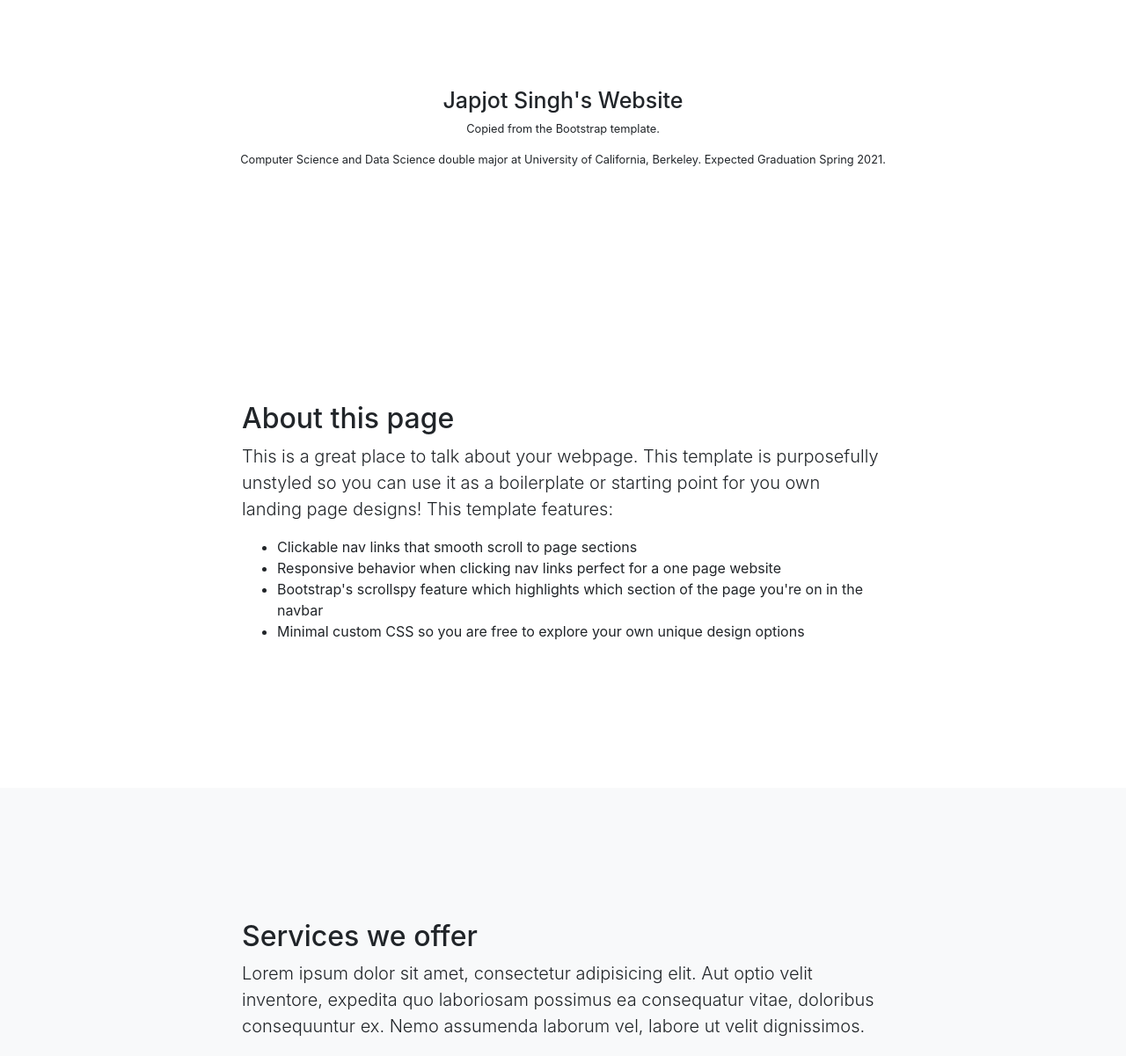
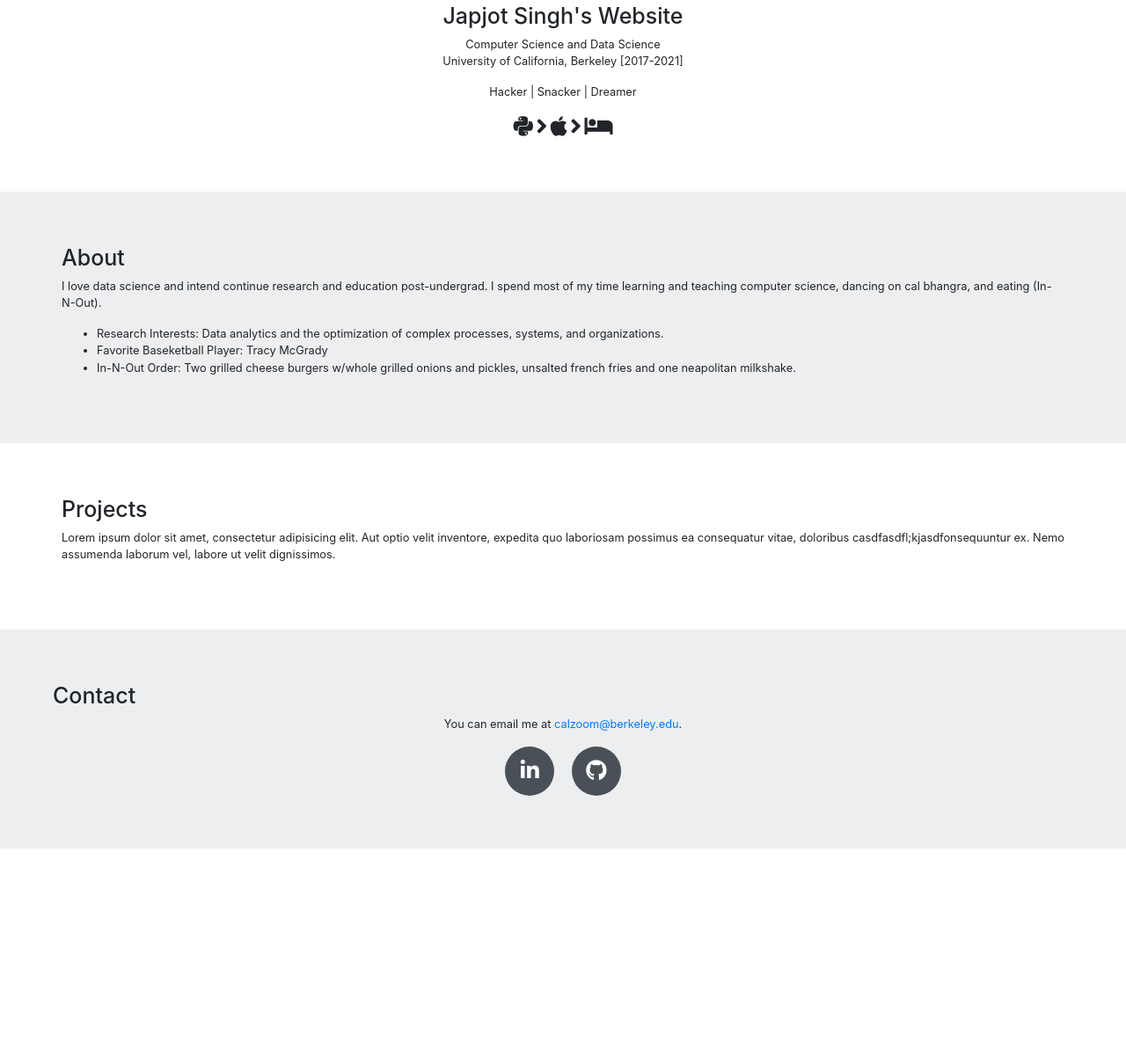
Before and after one commit to calzoom/calzoom.github.ios, a plain HTML site: page index.html in a window 1280 px wide. Shown: the part 57-1258 px from the top of the page at 88% size. After the commit the page ends 1022 px from the top, so only its background shows below. Drawn offline with Linux system fonts and the light colour scheme.

Commit message:
mvp done

```diff
--- a/css/scrolling-nav.css
+++ b/css/scrolling-nav.css
@@ -3,6 +3,8 @@
  * Copyright 2013-2017 Start Bootstrap
  * Licensed under MIT (https://github.com/BlackrockDigital/startbootstrap-scrolling-nav/blob/master/LICENSE)
  */
+
+/*japjot srcode*/
 
 header {
   padding: 154px 0 100px;
@@ -20,4 +22,25 @@ section {
 
 #title{
 	font-size: 25px;
+	}
+
+.social-icons a {
+  display: inline-block;
+  height: 3.5rem;
+  width: 3.5rem;
+  background-color: #495057;
+  color: #fff !important;
+  border-radius: 100%;
+  text-align: center;
+  font-size: 1.5rem;
+  line-height: 3.5rem;
+  margin-right: 1rem;
 }
+
+.social-icons a:last-child {
+  margin-right: 0;
+}
+
+.social-icons a:hover {
+  background-color: #F83151;
+}
--- a/index.html
+++ b/index.html
@@ -1,3 +1,5 @@
+<!-- japjot -->
+
 <!DOCTYPE html>
 <html lang="en">
 
@@ -10,7 +12,7 @@
     <meta name="description" content="">
     <meta name="author" content="">
 
-    <title>Japjot Singh's Wessbsite</title>
+    <title>Japjot Singh's Wesbsite</title>
 
     <!-- Bootstrap core CSS -->
     <link href="vendor/bootstrap/css/bootstrap.min.css" rel="stylesheet">
@@ -18,9 +20,11 @@
     <!-- Custom styles for this template -->
     <link href="css/scrolling-nav.css" rel="stylesheet">
 
+    <link rel="stylesheet" href="https://use.fontawesome.com/releases/v5.2.0/css/all.css" integrity="sha384-hWVjflwFxL6sNzntih27bfxkr27PmbbK/iSvJ+a4+0owXq79v+lsFkW54bOGbiDQ" crossorigin="anonymous">
+
   </head>
 
-  <body id="page-top">
+  <body id="page-top" class="small">
 
     <!-- Navigation -->
     <!-- <nav class="navbar navbar-expand-lg navbar-dark bg-dark fixed-top" id="mainNav">
@@ -46,60 +50,72 @@
     </nav> -->
 
     <!-- <header class="bg-primary text-white"> -->
-    <header class="text-black">
+    <header class="text-black" style="padding: 60px;">
       <div class="container text-center">
         <h1 id="title">Japjot Singh's Website</h1>
-        <p class="text-center small">Copied from the Bootstrap template.</p>
-        <p class="text-center small">Computer Science and Data Science double major at University of California, Berkeley. Expected Graduation Spring 2021.</p>
+        <p class="text-center">Computer Science and Data Science<br />University of California, Berkeley [2017-2021]</p>
+        <p>Hacker | Snacker | Dreamer</p>
+        <i class="fab fa-python fa-2x"></i> <i class="fas fa-angle-right fa-2x"></i>
+        <i class="fab fa-apple fa-2x"></i> <i class="fas fa-angle-right fa-2x"></i>
+        <i class="fas fa-bed fa-2x"></i>
       </div>
     </header>
 
-    <section id="about">
+
+
+    <section id="about" style="background:#edeeef; padding: 60px;">
       <div class="container">
         <div class="row">
-          <div class="col-lg-8 mx-auto">
-            <h2>About this page</h2>
-            <p class="lead">This is a great place to talk about your webpage. This template is purposefully unstyled so you can use it as a boilerplate or starting point for you own landing page designs! This template features:</p>
+          <!-- <div class="col-lg-8 mx-auto"> WHAT IS THIS?!-->
+            <h1 id="title">About</h1>
+            <p>I love data science and intend continue research and education post-undergrad. I spend most of my time learning and teaching computer science, dancing on cal bhangra, and eating (In-N-Out).</p>
             <ul>
-              <li>Clickable nav links that smooth scroll to page sections</li>
-              <li>Responsive behavior when clicking nav links perfect for a one page website</li>
-              <li>Bootstrap's scrollspy feature which highlights which section of the page you're on in the navbar</li>
-              <li>Minimal custom CSS so you are free to explore your own unique design options</li>
+              <li>Research Interests: Data analytics and the optimization of complex processes, systems, and organizations.</li>
+              <li>Favorite Baseketball Player: Tracy McGrady</li>
+              <li>In-N-Out Order: Two grilled cheese burgers w/whole grilled onions and pickles, unsalted french fries and one neapolitan milkshake.</li>
             </ul>
-          </div>
+          <!-- </div> -->
         </div>
       </div>
     </section>
 
-    <section id="services" class="bg-light">
+    <section id="projects" style="padding: 60px;">
       <div class="container">
         <div class="row">
-          <div class="col-lg-8 mx-auto">
-            <h2>Services we offer</h2>
-            <p class="lead">Lorem ipsum dolor sit amet, consectetur adipisicing elit. Aut optio velit inventore, expedita quo laboriosam possimus ea consequatur vitae, doloribus consequuntur ex. Nemo assumenda laborum vel, labore ut velit dignissimos.</p>
-          </div>
+          <!-- <div class="col-lg-8 mx-auto"> -->
+            <h1 id="title">Projects</h1>
+            <p>Lorem ipsum dolor sit amet, consectetur adipisicing elit. Aut optio velit inventore, expedita quo laboriosam possimus ea consequatur vitae, doloribus casdfasdfl;kjasdfonsequuntur ex. Nemo assumenda laborum vel, labore ut velit dignissimos.</p>
+          <!-- </div> -->
         </div>
       </div>
     </section>
 
-    <section id="contact">
+    <section id="contact" style="background:#edeeef; padding: 60px;">
+      <h1 id="title">Contact</h1>
+      <p class="text-center">You can email me at <a href="calzoom@berkeley.edu">calzoom@berkeley.edu</a>.</p>
       <div class="container">
         <div class="row">
-          <div class="col-lg-8 mx-auto">
-            <h2>Contact us</h2>
-            <p class="lead">Lorem ipsum dolor sit amet, consectetur adipisicing elit. Vero odio fugiat voluptatem dolor, provident officiis, id iusto! Obcaecati incidunt, qui nihil beatae magnam et repudiandae ipsa exercitationem, in, quo totam.</p>
+          <!-- <div class="col-lg-8 mx-auto"> -->
+          <!-- </div> -->
+        </div>
+        <div class="social-icons text-center">
+            <a href="https://www.linkedin.com/feed/">
+              <i class="fab fa-linkedin-in"></i>
+            </a>
+            <a href="https://github.com/calzoom">
+              <i class="fab fa-github"></i>
+            </a>
           </div>
-        </div>
       </div>
     </section>
 
     <!-- Footer -->
-    <footer class="py-5 bg-dark">
+    <!-- <footer class="py-5 bg-dark">
       <div class="container">
-        <p class="m-0 text-center text-white">Copyright &copy; Your Website 2017</p>
-      </div>
+        <p class="m-0 text-center text-white">Japjot Singh</p>
+      </div> -->
       <!-- /.container -->
-    </footer>
+    <!-- </footer> -->
 
     <!-- Bootstrap core JavaScript -->
     <script src="vendor/jquery/jquery.min.js"></script>
--- a/js/scrolling-nav.js
+++ b/js/scrolling-nav.js
@@ -1,3 +1,5 @@
+// japjot
+
 (function($) {
   "use strict"; // Start of use strict
 
```
